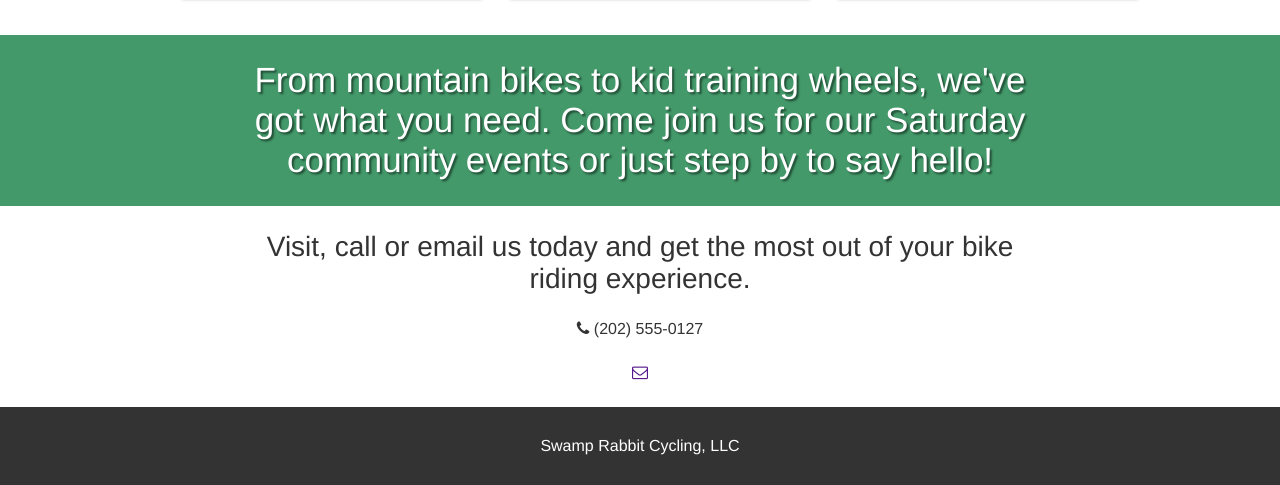
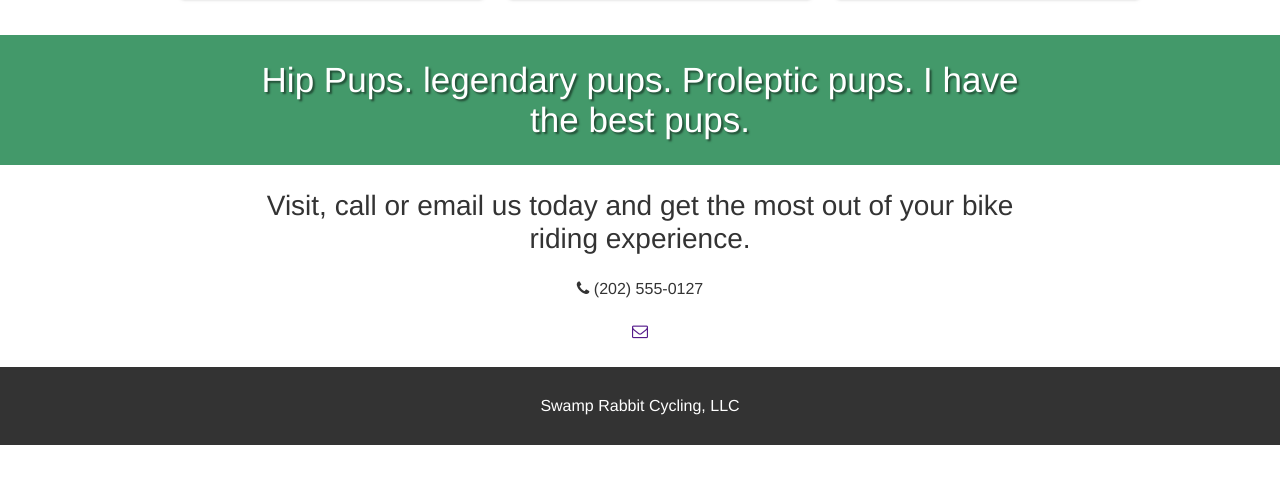
Before and after one commit to londonjmorris/hipster-puppies, a plain HTML site: page index.html in a window 1280 px wide. Shown: the part 930-1415 px from the top of the page. After the commit the page ends 1375 px from the top, so only its background shows below. Drawn offline with nearby package versions, Linux system fonts and the light colour scheme; a web font is replaced by a local one.

Commit message:
changed pup descrip

```diff
--- a/index.html
+++ b/index.html
@@ -33,7 +33,7 @@
 		</section>
 		<section class="callout-wrapper">
 			<div class="callout-msg">
-				<p class="primary-text">From mountain bikes to kid training wheels, we've got what you need. Come join us for our Saturday community events or just step by to say hello!</p>
+				<p class="primary-text">Hip Pups. legendary pups. Proleptic pups. I have the best pups.</p>
 			</div>
 		</section>
 		<section class="contact-wrapper">
```
